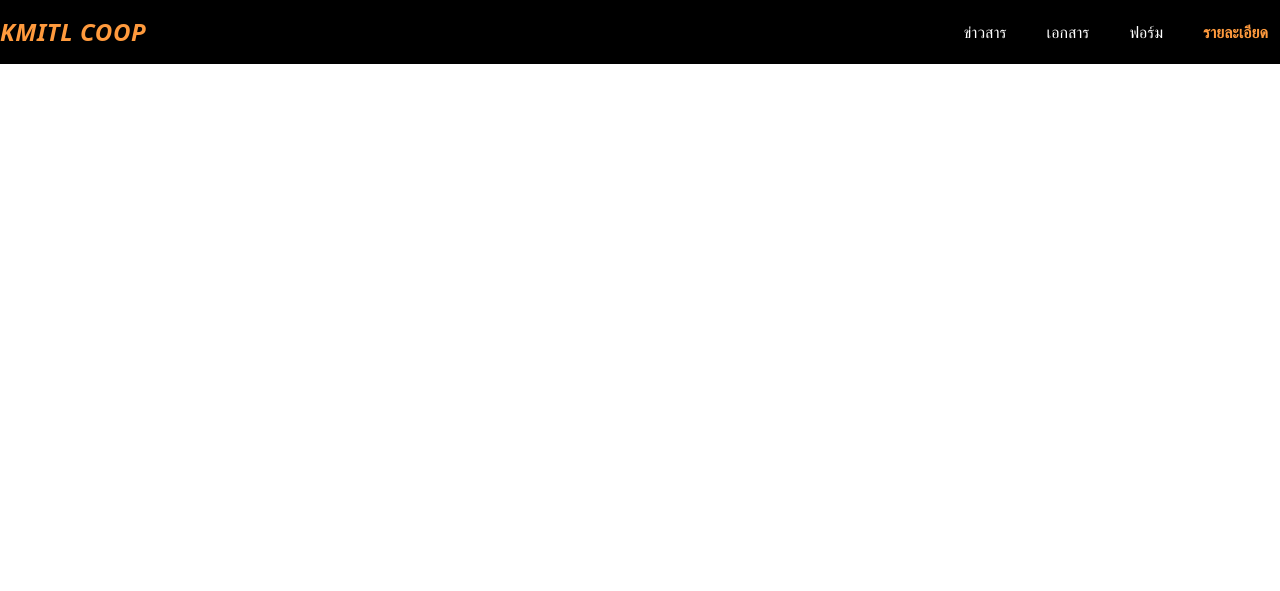
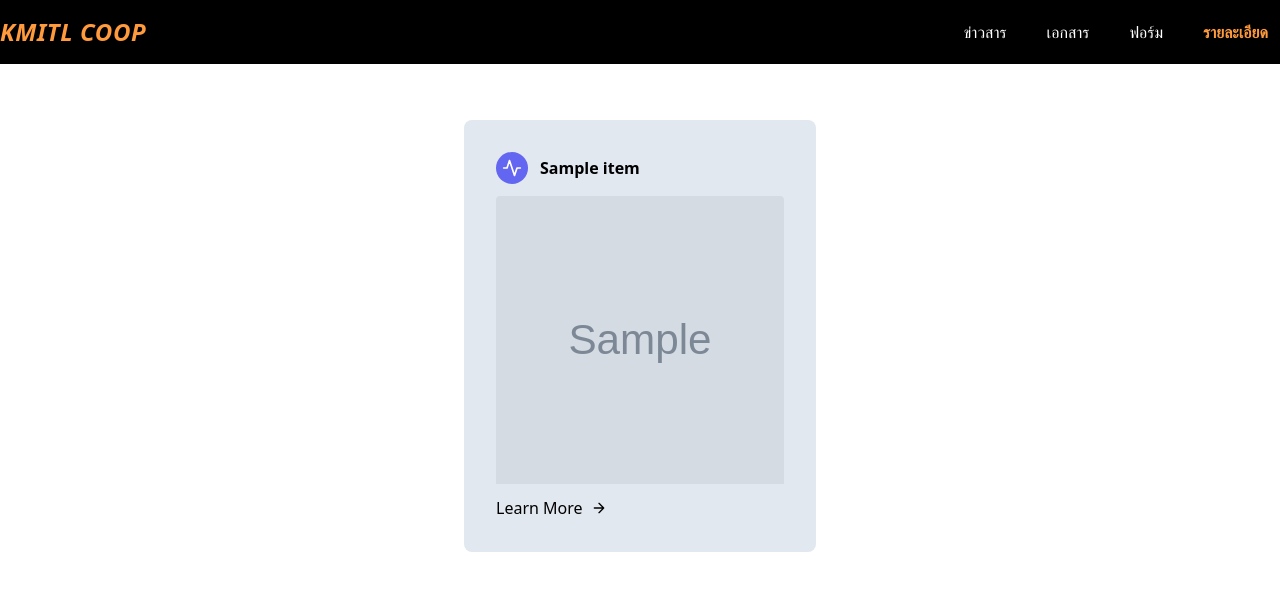
Before and after one commit to RosjanaPK/project_devtool, a Flask app: page /detail.html in a window 1280 px wide. Shown: the top 591 px of the page. Run offline with Flask 3, Linux system fonts and the light colour scheme; grey boxes marked "Sample" are stand-in pictures; a database or web service that is not in the repository returns one stand-in record (values such as "Sample title"); data that the repository does not hold is empty; some libraries are stand-ins or nearby versions.

Commit message:
update back form&Detail

```diff
--- a/Website/web/frontend/app.py
+++ b/Website/web/frontend/app.py
@@ -7,8 +7,11 @@ from PyPDF2 import PdfReader
 
 app = Flask(__name__)
 
-url = "http://backend:8000"
+# For docker
+# url = "http://backend:8000"
 
+# For Mysql
+url = "http://localhost:8000"
 
 @app.route('/index.html')
 def index():
@@ -17,7 +20,9 @@ def index():
 
 @app.route('/detail.html')
 def detail():
-    return render_template("detail.html")
+    response = requests.get(url+'/getdetail')
+    data = response.json()
+    return render_template("detail.html", mycontent=data)
 
 
 @app.route('/form.html')
@@ -42,5 +47,10 @@ def document():
     return render_template("document.html", my_array=My_list)
 
 
+@app.route('/form_input.html')
+def form_input():
+    return render_template("form_input.html")
+
+
 if __name__ == '__main__':
     app.run(host="0.0.0.0", port="8081")
--- a/Website/web/frontend/static/js/form.js
+++ b/Website/web/frontend/static/js/form.js
@@ -1,3 +1,4 @@
 const URL = "http://localhost:8000"
 
+
 // ไม่ได้เอาไปทำไรลองสร้างเล่นๆ
--- a/Website/web/frontend/templates/detail.html
+++ b/Website/web/frontend/templates/detail.html
@@ -1,4 +1,3 @@
-
 <!DOCTYPE html>
 <html>
 
@@ -48,9 +47,41 @@
       </div>
     </nav>
 
-      <div class="container mx-auto justify-center pt-14">
+    <div class="flex flex-wrap justify-center mt-10">
+
+      {% for item in mycontent %}
+      <div class="p-4 max-w-sm">
+
+        <div class="flex rounded-lg h-full bg-slate-200 p-8 flex-col">
+          <div class="flex items-center mb-3">
+            <div
+              class="w-8 h-8 mr-3 inline-flex items-center justify-center rounded-full bg-indigo-500 text-white flex-shrink-0">
+              <svg fill="none" stroke="currentColor" stroke-linecap="round" stroke-linejoin="round" stroke-width="2"
+                class="w-5 h-5" viewBox="0 0 24 24">
+                <path d="M22 12h-4l-3 9L9 3l-3 9H2"></path>
+              </svg>
+            </div>
+            <h2 class="text-black font-extrabold">{{item.name}}</h2>
+          </div>
+          <div class="flex flex-col justify-between flex-grow">
+            <!-- <p class="leading-relaxed text-base text-black">Blue bottle crucifix vinyl post-ironic four dollar
+              toast vegan taxidermy. Gastropub indxgo juice poutine.</p> -->
+            <img src="{{ url_for('static', filename='images/lecturers/'+item.img)}}"
+              class="rounded-t h-72 w-full object-cover" />
+
+            <a href="#" class="mt-3 text-black hover:text-blue-600 inline-flex items-center">Learn More
+              <svg fill="none" stroke="currentColor" stroke-linecap="round" stroke-linejoin="round" stroke-width="2"
+                class="w-4 h-4 ml-2" viewBox="0 0 24 24">
+                <path d="M5 12h14M12 5l7 7-7 7"></path>
+              </svg>
+            </a>
+          </div>
+        </div>
 
       </div>
+      {% endfor %}
+
+
 
     </div>
 </body>
```
Also changed, not shown: Website/web/backend/main.py (+58 -5 lines), Website/web/frontend/templates/form.html (+22 -15 lines), Website/web/frontend/static/images/lecturers/Olarn.jpg (renamed from Website/web/frontend/static/images/lecturers/Olan.jpg), Website/web/frontend/static/images/lecturers/Warune.jpg (renamed from Website/web/frontend/static/images/lecturers/Warunee.jpg). Lines whose indentation alone changed are shown as unchanged.
